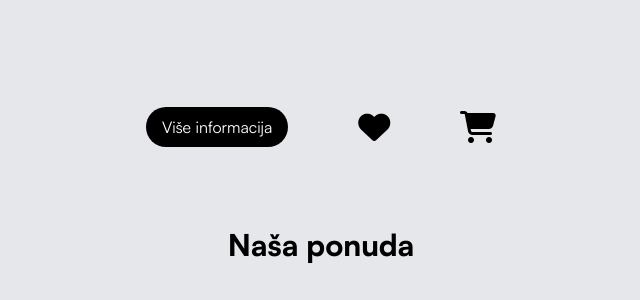
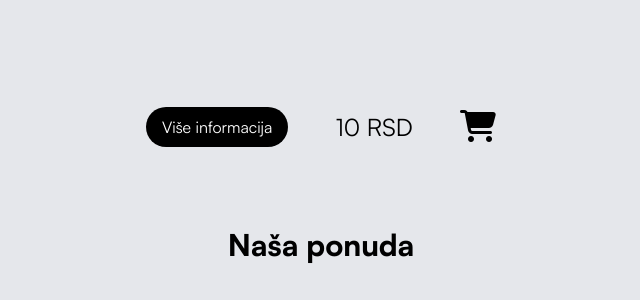
Before and after one commit to DavidGudovic/Book-Shop, a Laravel app: page / in a window 1280 px wide. Shown: the part 1187-1487 px from the top of the page, without its empty margins (319-959 px from the left). Run offline with Laravel 9, Linux system fonts and the light colour scheme; tables that the repository leaves empty hold one stand-in row (values such as "Sample post"); grey boxes marked "Sample" are stand-in pictures; style sheets or scripts are compiled from the project's sources; some libraries are stand-ins or nearby versions.

Commit message:
replaced wishlist button with price

```diff
--- a/resources/views/index.blade.php
+++ b/resources/views/index.blade.php
@@ -45,8 +45,8 @@
           <p class="mt-4 h-[150px] overflow-hidden">{{$recommended->synopsis}}</p>
           <div class="flex justify-between items-center mt-3">
             <a href="{{route('books.show', $recommended)}}" class="rounded-3xl bg-black text-white px-4 py-2" name="button">Više informacija</a>
-            <i class="fa-solid fa-heart fa-2x"></i>
-            <i class="fa-solid fa-cart-shopping fa-2x"></i>
+            <p class="text-2xl">{{$recommended->price}} RSD</p>
+            <a href=""><i class="fa-solid fa-cart-shopping fa-2x"></i></a>
           </div>
         </div>
         <!-- End of book -->
```
